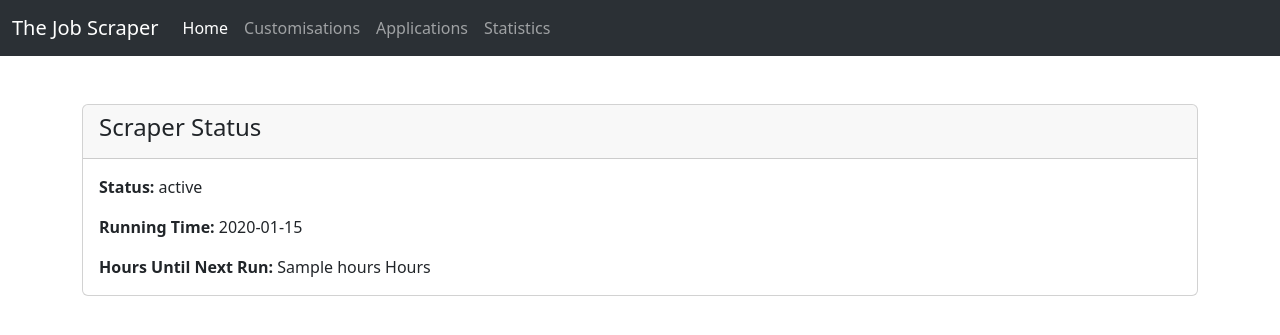
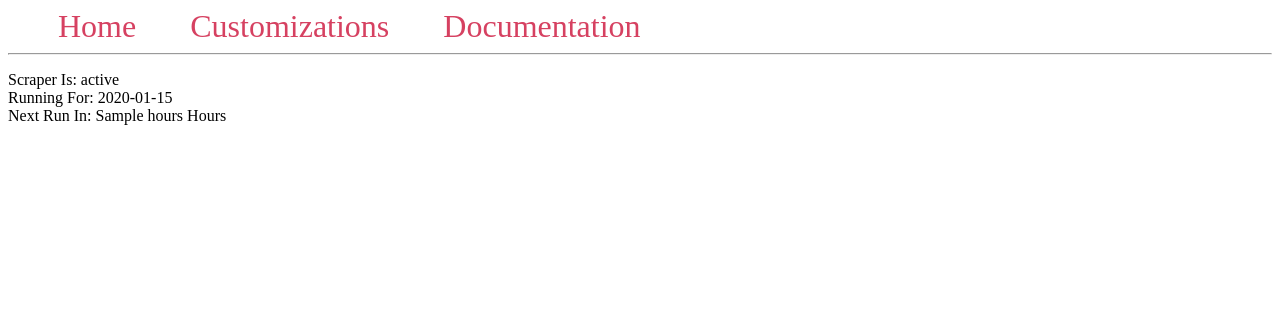
Before and after one commit to JustOneMoreDog/The-Job-Scraper, a Flask app: template files/templates/base.html in a window 1280 px wide. Shown: the top 335 px of the page. Run offline with Flask 3, Linux system fonts and the light colour scheme; the template is opened without the code that fills it: most values are stand-ins (such as "Sample title", 1, 10 or a date in 2020); parts of the project's set-up code (start-up, migrations or seed data) failed here and were passed over; some libraries are stand-ins or nearby versions.

Commit message:
fixing ui
fixing ui

```diff
--- a/files/requirements.txt
+++ b/files/requirements.txt
@@ -33,3 +33,4 @@ Werkzeug==3.0.1
 wsproto==1.2.0
 WTForms==3.1.1
 zipp==3.17.0
+psutil==5.9.6
--- a/files/templates/base.html
+++ b/files/templates/base.html
@@ -4,104 +4,31 @@
     <meta charset="UTF-8">
     <title>JustOneMoreDog --- The Job Scraper</title>
     <link rel="shortcut icon" href="{{ url_for('static', filename='basket_icon.ico') }}">
-    <link href="https://cdn.jsdelivr.net/npm/bootstrap@5.3.2/dist/css/bootstrap.min.css" rel="stylesheet"
-        integrity="sha384-T3c6CoIi6uLrA9TneNEoa7RxnatzjcDSCmG1MXxSR1GAsXEV/Dwwykc2MPK8M2HN" crossorigin="anonymous">
-    <link rel="stylesheet" type="text/css" href="https://cdn.datatables.net/1.11.4/css/dataTables.bootstrap5.min.css">
-    <script src="https://code.jquery.com/jquery-3.6.0.min.js"></script>
-    <script src="https://cdn.datatables.net/1.11.4/js/jquery.dataTables.min.js"></script>
-    <script src="https://cdn.datatables.net/1.11.4/js/dataTables.bootstrap5.min.js"></script>
-    <link rel="stylesheet" href="https://cdnjs.cloudflare.com/ajax/libs/font-awesome/5.15.3/css/all.min.css">
     <style>
-        {#nav a {#}
-        {#    color: #d64161;#}
-        {#    font-size: 2em;#}
-        {#    margin-left: 50px;#}
-        {#    text-decoration: none;#}
-        {# }#}
-        .dataTables_filter {
-            float: left !important;
-        }
-
-        #job_table thead th:first-child {
-            border-top-left-radius: 10px;
-        }
-
-        #job_table thead th:last-child {
-            border-top-right-radius: 10px;
-        }
-
-        .pagination>li>a {
-            background-color: white;
-            color: #343a40;
-        }
-
-        .pagination>li>a:focus,
-        .pagination>li>a:hover,
-        .pagination>li>span:focus,
-        .pagination>li>span:hover {
-            color: #5a5a5a;
-            background-color: #eee;
-            border-color: #ddd;
-        }
-
-        .pagination>.active>a {
-            color: white;
-            background-color: #343a40 !Important;
-            border: solid 1px #343a40 !Important;
-        }
-
-        .pagination>.active>a:hover {
-            background-color: #343a40 !Important;
-            border: solid 1px #343a40;
+        nav a {
+            color: #d64161;
+            font-size: 2em;
+            margin-left: 50px;
+            text-decoration: none;
         }
         {% block extrastyle %}
         {% endblock %}
     </style>
 </head>
 <body>
-    <nav class="navbar navbar-dark navbar-expand-lg bg-body-tertiary sticky-top" data-bs-theme="dark">
-        <div class="container-fluid">
-            <a class="navbar-brand" href="/">The Job Scraper</a>
-            <button class="navbar-toggler" type="button" data-bs-toggle="collapse"
-                data-bs-target="#navbarSupportedContent" aria-controls="navbarSupportedContent" aria-expanded="false"
-                aria-label="Toggle navigation">
-                <span class="navbar-toggler-icon"></span>
-            </button>
-            <div class="collapse navbar-collapse" id="navbarSupportedContent">
-                <ul class="navbar-nav me-auto mb-2 mb-lg-0">
-                    <li class="nav-item">
-                        <a class="nav-link active" aria-current="page" href="/">Home</a>
-                    </li>
-
-                    <li class="nav-item">
-                        <a class="nav-link" href="customizations.html">Customisations</a>
-                    </li>
-
-                    <li class="nav-item">
-                        <a class="nav-link" href="applications.html">Applications</a>
-                    </li>
-
-                    <li class="nav-item">
-                        <a class="nav-link" href="statistics.html">Statistics</a>
-                    </li>
-                </ul>
-            </div>
-        </div>
+    <nav>
+        <a href="/">Home</a>
+        <a href="/customizations">Customizations</a>
+        <a href="#">Documentation</a>
     </nav>
-    <div class="container mt-5">
-        <div class="card">
-            <div class="card-header">
-                <h4 class="card-title">Scraper Status</h4>
-            </div>
-            <div class="card-body">
-                <p class="card-text"><strong>Status:</strong> {{ scraper_status['status'] }}</p>
-                <p class="card-text"><strong>Running Time:</strong> {{ scraper_status['runtime'] }}</p>
-                <p class="card-text"><strong>Hours Until Next Run:</strong> {{ scraper_status['hours'] }} Hours</p>
-            </div>
-        </div>
+    <hr>
+    <p>
+       Scraper   Is: {{ scraper_status['status'] }} <br>
+       Running  For: {{ scraper_status['runtime'] }} <br>
+       Next Run  In: {{ scraper_status['hours'] }} Hours <br>
+    </p><br>
+    <div class="content">
+        {% block content %} {% endblock %}
     </div>
-{#    <div class="content">#}
-        {% block content %} {% endblock %}
-{#    </div>#}
 </body>
 </html>
```
Also changed, not shown: files/templates/index.html (+6 -53 lines), 1 other file.
